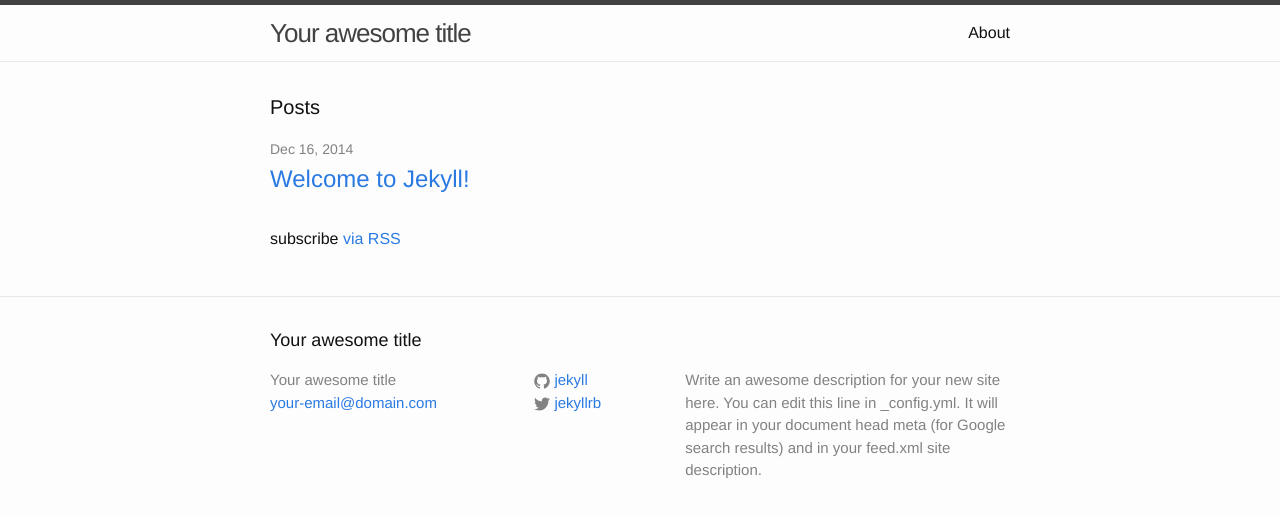
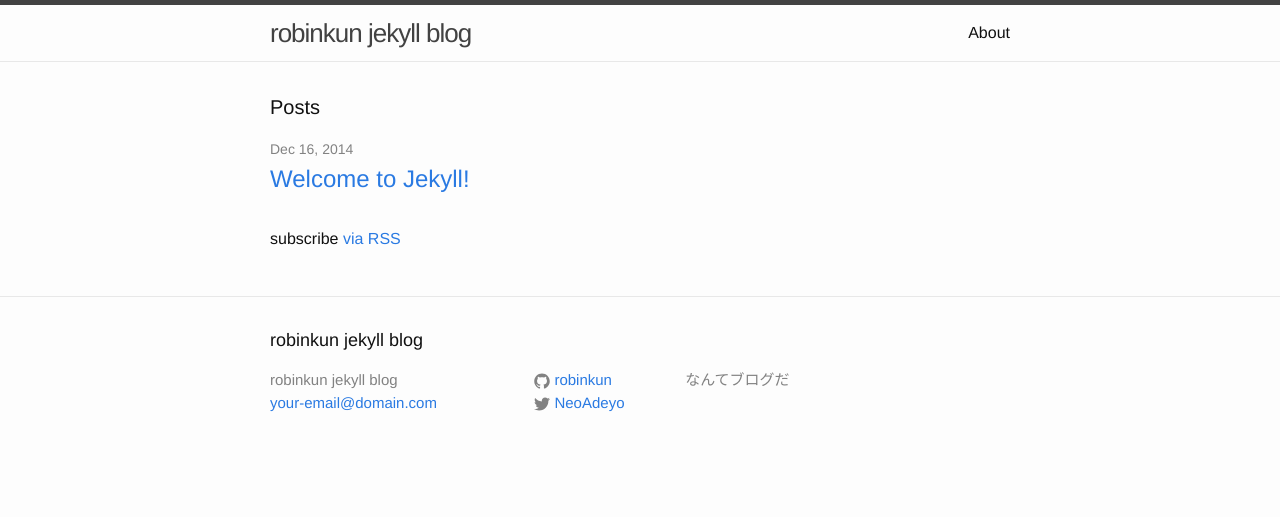
Before and after one commit to robinkun/robinkun.github.io, a Jekyll site: the page built from index.html, in a window 1280 px wide. Shown: the top 517 px of the page. Built offline with Jekyll 4.4.1, drawn with Linux system fonts in a browser that asks for light colours.

Commit message:
タイトルとユーザー設定とディスクリプションを適当にいじった

```diff
--- a/_config.yml
+++ b/_config.yml
@@ -1,14 +1,12 @@
 # Site settings
-title: Your awesome title
+title: robinkun jekyll blog
 email: your-email@domain.com
 description: > # this means to ignore newlines until "baseurl:"
-  Write an awesome description for your new site here. You can edit this
-  line in _config.yml. It will appear in your document head meta (for
-  Google search results) and in your feed.xml site description.
-baseurl: "" # the subpath of your site, e.g. /blog/
-url: "http://yourdomain.com" # the base hostname & protocol for your site
-twitter_username: jekyllrb
-github_username:  jekyll
+  なんてブログだ
+baseurl: "/blog/" # the subpath of your site, e.g. /blog/
+url: "http://robinkun.github.io" # the base hostname & protocol for your site
+twitter_username: NeoAdeyo
+github_username:  robinkun
 
 # Build settings
 markdown: kramdown
```
